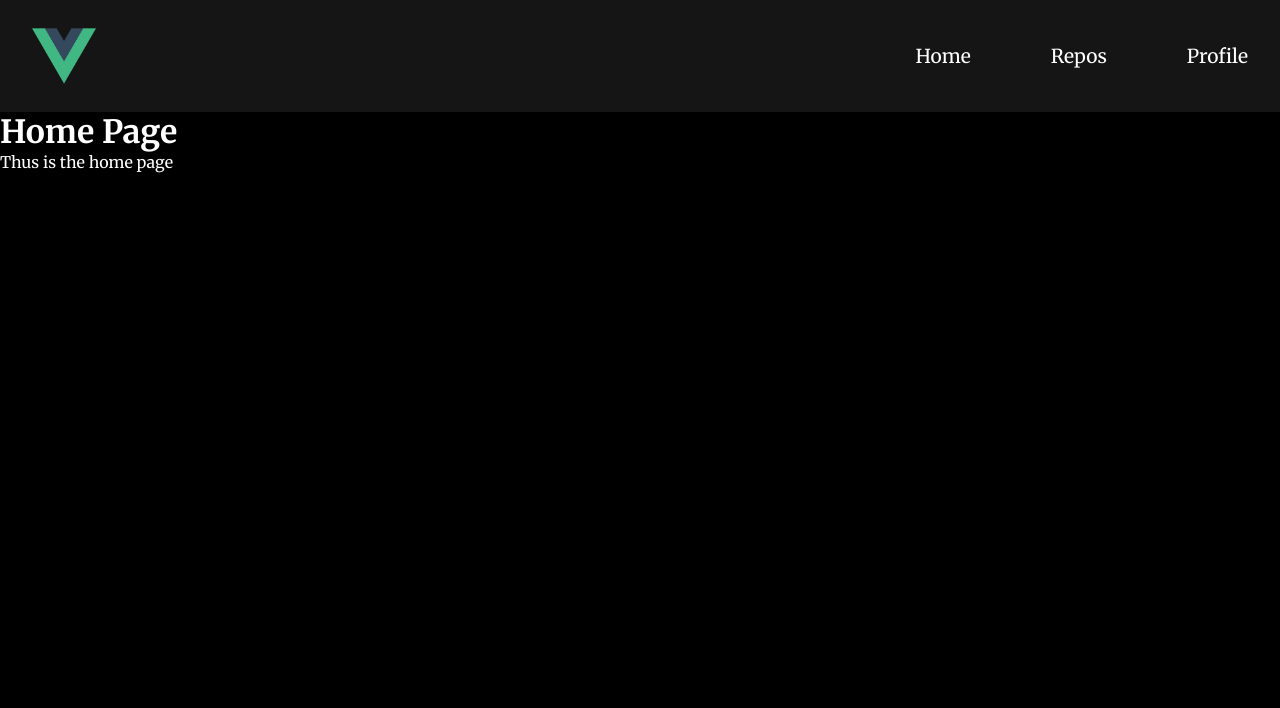
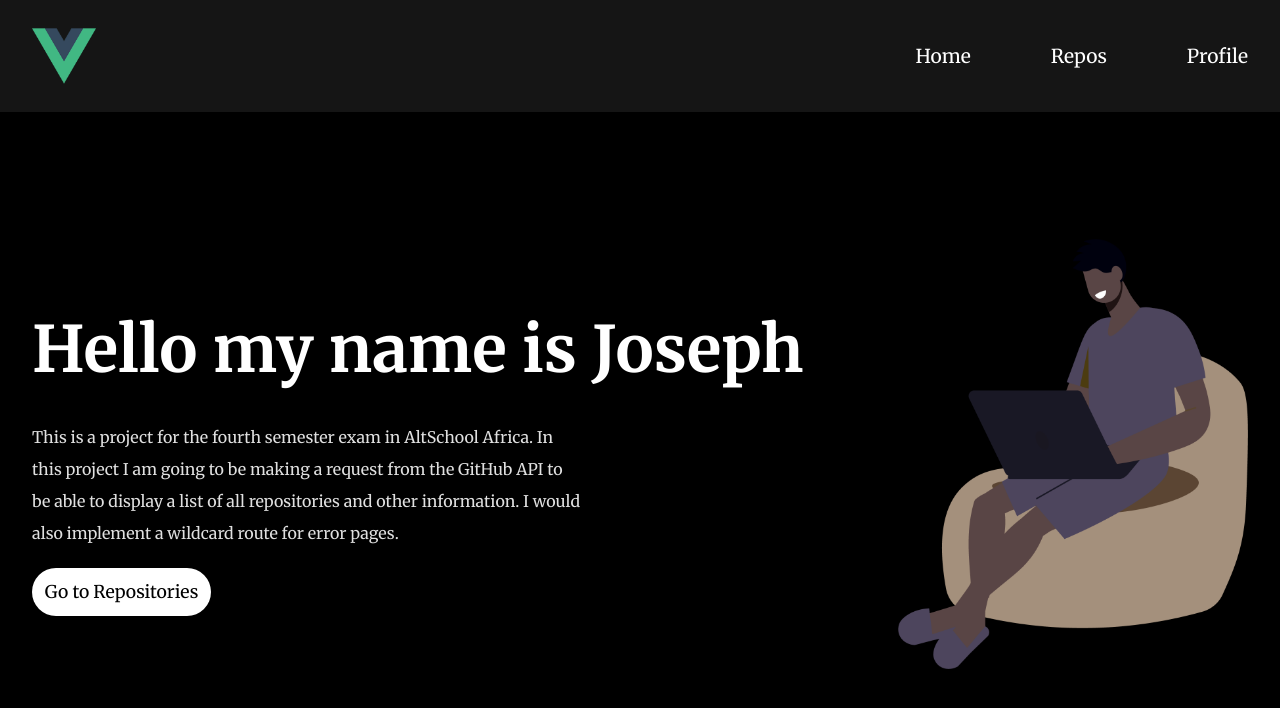
Before and after one commit to JosephOkpala/AltSchool-Final-Exam, a Vue app: page / in a window 1280 px wide. Shown: the top 708 px of the page. Built offline with nearby package versions, Linux system fonts and the light colour scheme.

Commit message:
added home markup, styles, media styles

```diff
--- a/src/routes/HomeRoute.vue
+++ b/src/routes/HomeRoute.vue
@@ -1,6 +1,78 @@
 <template>
-    <div>
-        <h1>Home Page</h1>
-        <p>Thus is the home page</p>
+<div class="home">
+    <div class="home-text">
+        <h1>
+            Hello my name is Joseph
+        </h1>
+        <p>
+            This is a project for the fourth semester exam in AltSchool Africa. In this project I am going to be making a request from the GitHub API to be able to display a list of all repositories and other information. I would also implement a wildcard route for error pages.
+        </p>
+        <router-link to="/repos">Go to Repositories</router-link>
     </div>
+    <div class="working-man">
+        <img src="../assets/working.png" alt="man working on laptop">
+    </div>
+</div>
 </template>
+
+
+<style scoped>
+
+    .home{
+        height: 86vh;
+        width: 95%;
+        max-width: 1660px;
+        margin: 0 auto;
+        display: flex;
+        justify-content: space-between;
+        align-items: center;
+    }
+    .home h1{
+        font-size: 4rem;
+        margin-bottom: 2rem;
+     }
+    .home p{
+        font-size: 1rem;
+        color: rgba(230, 230, 230, 0.973);
+        max-width: 550px;
+        line-height: 2rem;
+        margin-bottom: 2rem;
+     }
+
+     .home-text a{
+    background-color: white;
+    font-size: 1.1rem;
+    border-radius: 10rem;
+    padding: .8rem .8rem;
+    text-decoration: none;
+    color: black;
+    transition: .3s ease;
+}
+
+.home-text a:hover{
+    background-color: black;
+    color: white;
+}
+
+     .working-man img{
+        width: 350px;
+        max-width: 500px;
+     }
+
+     @media(max-width:800px){
+        .home{
+            flex-direction: column;
+            align-items: center;
+            margin-top: 4rem;
+        }
+        .home-text{
+            margin-bottom: 3rem;
+        }
+     }
+
+     @media(max-width:450px){
+        .working-man img{
+            width: 250px;
+        }
+     }
+</style>
```
